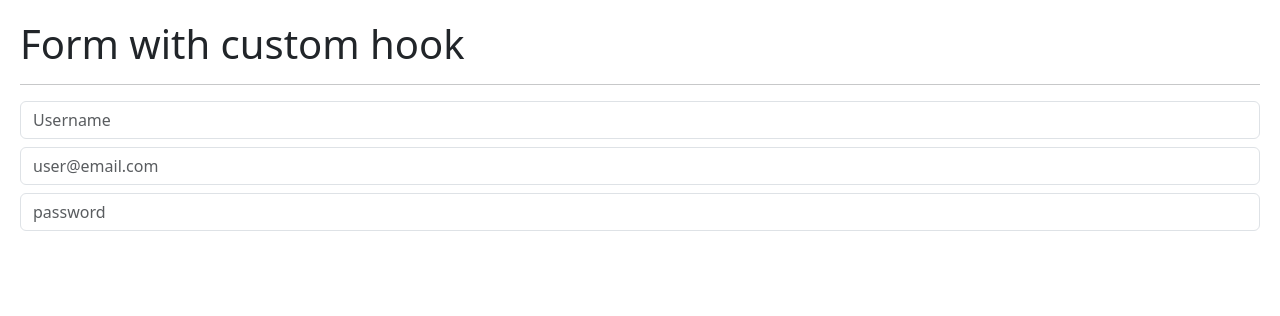
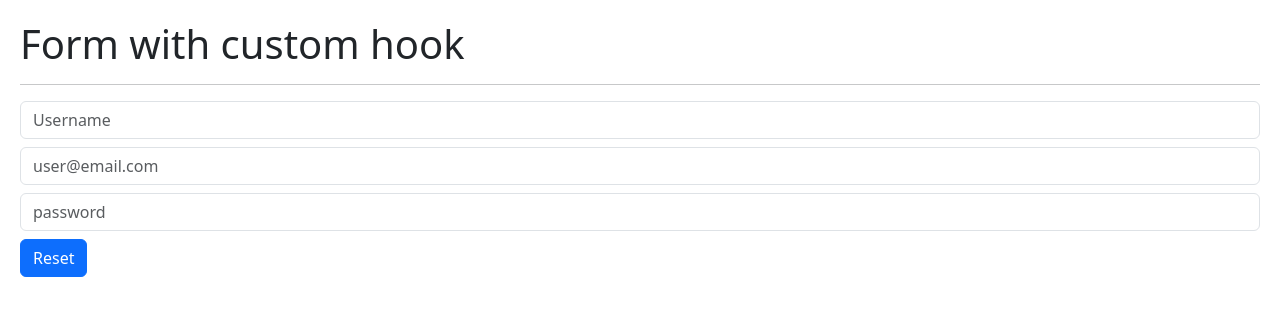
Before and after one commit to Alejndro22/hooks-app, a React (Vite) app: page / in a window 1280 px wide. Shown: the top 316 px of the page. Built offline with nearby package versions, Linux system fonts and the light colour scheme.

Commit message:
new feature: reset form

```diff
--- a/src/02-useEffect/FormWithCustomHook.jsx
+++ b/src/02-useEffect/FormWithCustomHook.jsx
@@ -1,11 +1,12 @@
 import { useForm } from '../hooks/useForm';
 
 export const FormWithCustomHook = () => {
-  const { formState, onInputChange, username, email, password } = useForm({
-    username: '',
-    email: '',
-    password: '',
-  });
+  const { formState, onInputChange, onResetForm, username, email, password } =
+    useForm({
+      username: '',
+      email: '',
+      password: '',
+    });
 
   // const { username, email, password } = formState;
 
@@ -40,6 +41,10 @@
         value={password}
         onChange={onInputChange}
       />
+
+      <button className='btn btn-primary mt-2' onClick={onResetForm}>
+        Reset
+      </button>
     </>
   );
 };
--- a/src/hooks/useForm.js
+++ b/src/hooks/useForm.js
@@ -13,10 +13,15 @@
     });
   };
 
+  const onResetForm = () => {
+    setFormState(initialForm);
+  };
+
   // here spread to return formState properties, useful when unknow or a lot
   return {
     ...formState,
     formState,
     onInputChange,
+    onResetForm,
   };
 };
```
